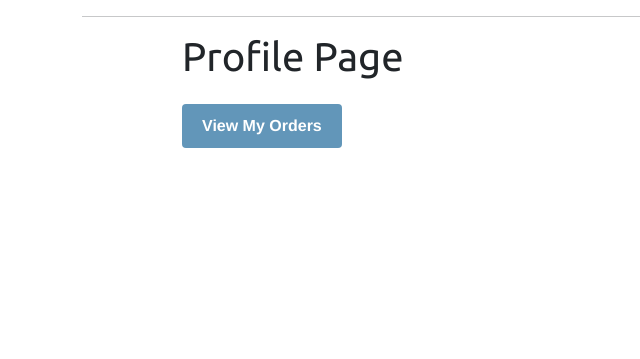
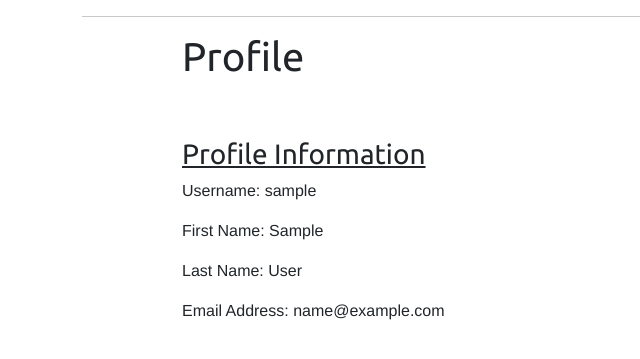
Before and after one commit to mattallen889/ISQA-3900-Group-4, a Django app: page /catalog/profile/ in a window 1280 px wide. Shown: the part 56-415 px from the top of the page, without its empty margins (0-640 px from the left). Run offline with Django 4.2, Linux system fonts and the light colour scheme; the visitor is signed in with stand-in values (Sample User, id 1).

Commit message:
Added basic user iniformation to profile page, and made it so that only regular users have a view my orders button

```diff
--- a/shop/templates/catalog/profile.html
+++ b/shop/templates/catalog/profile.html
@@ -22,9 +22,20 @@
         }
     </style>
 
-    <h1>Profile Page</h1>
+    <h1>Profile</h1>
+    <br>
+    <br>
+    <h3><u>Profile Information</u></h3>
 
+    <p>Username: {{ user.username }}</p>
+    <p>First Name: {{ user.first_name }}</p>
+    <p>Last Name: {{ user.last_name }}</p>
+    <p>Email Address: {{ user.email }}</p>
+    <br>
+    <br>
+    {% if user.is_authenticated and not user.is_staff %}
     <div class="profile-actions">
         <a href="{% url 'orders:user_orders' %}" class="btn btn-mav-blue">View My Orders</a>
     </div>
+    {% endif %}
 {% endblock %}
```
